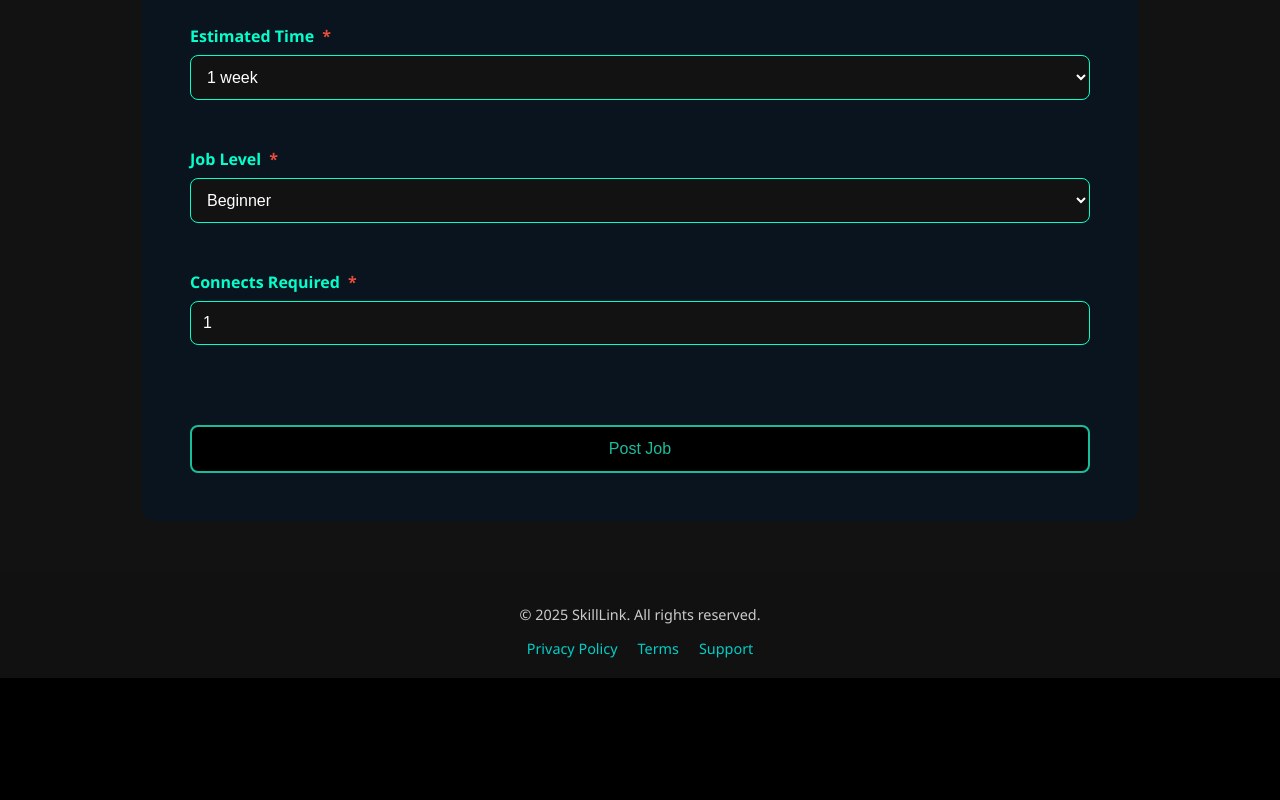
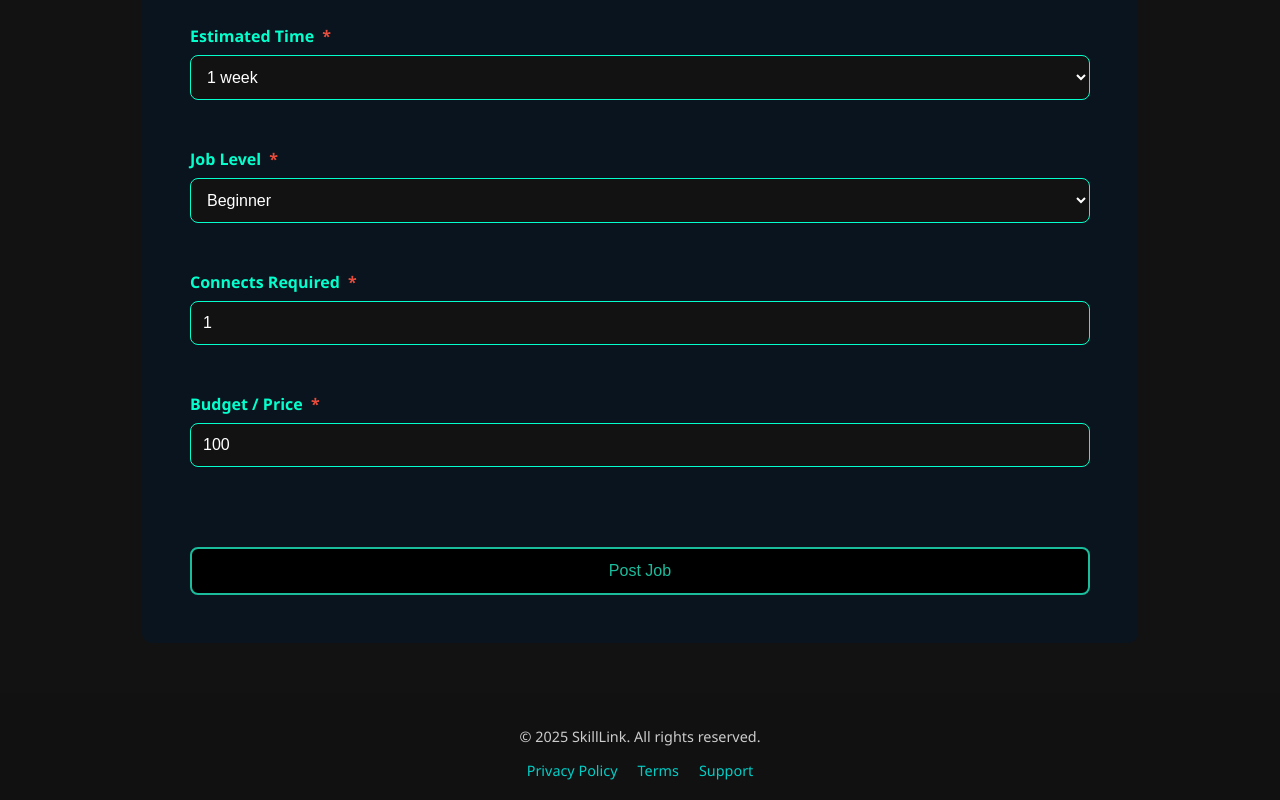
Before and after one commit to 10anees/SkillLink, a React (Vite) app in the folder client/: page /post-job in a window 1280 px wide. Shown: the part 756-1556 px from the top of the page. Before the commit the page ends 1434 px from the top, so only its background shows below. Built offline with nearby package versions, Linux system fonts and the light colour scheme.

Commit message:
Price Added

```diff
--- a/client/src/components/postJob/EstimatedTimeInput.jsx
+++ b/client/src/components/postJob/EstimatedTimeInput.jsx
@@ -18,7 +18,7 @@ const EstimatedTimeInput = ({ estTime, setEstTime }) => {
         <option value="1 week">1 week</option>
         <option value="2 weeks">2 weeks</option>
         <option value="1 month">1 month</option>
-        <option value="Other">Other</option>
+        <option value=" > 1 month">Other</option>
       </select>
     </div>
   );
--- /dev/null
+++ b/client/src/components/postJob/PriceInput.css
@@ -0,0 +1,44 @@
+.price-input {
+    margin-bottom: 1.5rem;
+    display: flex;
+    flex-direction: column;
+    color: #ffffff;
+    font-family: 'Segoe UI', sans-serif;
+  }
+
+  .price-input label {
+    font-weight: 600;
+    margin-bottom: 0.5rem;
+    color: #04ffcd;
+  }
+
+  .price-input .required {
+    color: #e74c3c;
+    margin-left: 4px;
+  }
+
+  .input-container {
+    display: flex;
+    gap: 0.5rem;
+    align-items: center;
+  }
+
+  .input-container input {
+    background-color: #121212;
+    color: #ffffff;
+    border: 1px solid #04ffcd;
+    padding: 0.75rem;
+    border-radius: 8px;
+    font-size: 1rem;
+    width: 100%;
+    outline: none;
+    transition: border-color 0.3s ease;
+  }
+
+  .input-container input:focus {
+    border-color: #1abc9c;
+  }
+
+  .input-container input::placeholder {
+    color: #7f8c8d;
+  }
--- /dev/null
+++ b/client/src/components/postJob/PriceInput.jsx
@@ -0,0 +1,39 @@
+import React, { useState } from 'react';
+import './PriceInput.css';
+
+const PriceInput = ({ price, setPrice }) => {
+  const [inputValue, setInputValue] = useState(price);
+
+  const handleInputChange = (e) => {
+    const value = e.target.value;
+    if (value === '' || /^[0-9]*$/.test(value)) {
+      setInputValue(value);
+    }
+  };
+
+  const handleSubmit = (e) => {
+    e.preventDefault();
+    const value = parseInt(inputValue);
+    if (value >= 1 && value <= 10000) {
+      setPrice(value);
+    }
+  };
+
+  return (
+    <div className="price-input">
+      <label htmlFor="price">Budget / Price <span className="required">*</span></label>
+      <div className="input-container">
+        <input
+          id="price"
+          type="text"
+          value={inputValue}
+          onChange={handleInputChange}
+          onBlur={handleSubmit}
+          placeholder="Enter price ($1 - $10,000)"
+        />
+      </div>
+    </div>
+  );
+};
+
+export default PriceInput;
--- a/client/src/pages/Jobs.jsx
+++ b/client/src/pages/Jobs.jsx
@@ -4,7 +4,7 @@ import JobList from "../components/jobs/JobList";
 import { useAuth } from "../context/AuthContext";
 import "../styles/Jobs.css";
 
-const ActiveJobs = () => {
+const Jobs = () => {
   const { currentUser } = useAuth();
   const [jobs, setJobs] = useState([]);
   const [loading, setLoading] = useState(true);
@@ -16,24 +16,22 @@ const ActiveJobs = () => {
   });
 
   useEffect(() => {
-    const fetchActiveJobs = async () => {
-      if (!currentUser || currentUser.accType !== "Client") return;
-
+    const fetchJobs = async () => {
       try {
         setLoading(true);
         const res = await fetch(
-          `http://localhost:4000/api/v1/jobs/client/${currentUser.userID}?status=Active`
+          `http://localhost:4000/api/v1/jobs/freelancer/${currentUser.userID}`
         );
         const data = await res.json();
         setJobs(Array.isArray(data) ? data : []);
       } catch (err) {
-        console.error("Failed to fetch active jobs:", err);
+        console.error("Failed to fetch jobs:", err);
       } finally {
         setLoading(false);
       }
     };
 
-    fetchActiveJobs();
+    fetchJobs();
   }, [currentUser]);
 
   return (
@@ -44,9 +42,9 @@ const ActiveJobs = () => {
 
       <div className="jobs-main">
         {loading ? (
-          <div className="loading">Loading active jobs...</div>
+          <div className="loading">Loading jobs...</div>
         ) : jobs.length === 0 ? (
-          <div className="no-jobs">No active jobs found</div>
+          <div className="no-jobs">No jobs found</div>
         ) : (
           <JobList jobs={jobs} filters={filters} showActions />
         )}
@@ -55,4 +53,4 @@ const ActiveJobs = () => {
   );
 };
 
-export default ActiveJobs;
+export default Jobs;
--- a/client/src/pages/Login.jsx
+++ b/client/src/pages/Login.jsx
@@ -2,11 +2,11 @@
 import React, { useState } from 'react';
 import '../styles/Login.css';
 import { useNavigate } from 'react-router-dom';
-import { useAuth } from '../context/AuthContext'; // ✅ import context
+import { useAuth } from '../context/AuthContext'; // import context
 
 const Login = () => {
   const navigate = useNavigate();
-  const { login } = useAuth(); // ✅ get login function from context
+  const { login } = useAuth(); // get login function from context
   const [form, setForm] = useState({ email: '', password: '' });
 
   const handleChange = (e) => {
@@ -29,7 +29,6 @@ const Login = () => {
       if (response.ok) {
         console.log('Login successful:', data);
 
-        // ✅ Save user to context
         login({
           userID: data.userID,
           name: data.name,
--- a/client/src/pages/PostJob.jsx
+++ b/client/src/pages/PostJob.jsx
@@ -6,6 +6,7 @@ import SkillTags from "../components/postJob/RequiredSkillsInput";
 import EstimatedTimeInput from "../components/postJob/EstimatedTimeInput";
 import JobLevelSelect from "../components/postJob/JobLevelSelect";
 import ConnectsInput from "../components/postJob/ConnectsRequiredInput";
+import PriceInput from "../components/postJob/PriceInput"; // ✅ import new component
 import { useAuth } from '../context/AuthContext';
 import axios from "axios";
 
@@ -16,14 +17,12 @@ const PostJob = () => {
   const [estTime, setEstTime] = useState("1 week");
   const [jobLevel, setJobLevel] = useState("Beginner");
   const [connectsRequired, setConnectsRequired] = useState(1);
+  const [price, setPrice] = useState(100); // ✅ new state
   const [statusMessage, setStatusMessage] = useState("");
   const { user } = useAuth();
 
   const handleSubmit = async (e) => {
     e.preventDefault();
-
-    // Replace with actual userID of the logged-in client (you might fetch it from context or localStorage)
-    const userID = localStorage.getItem("userID");
 
     if (!user || !user.userID) {
       setStatusMessage("You must be logged in to post a job.");
@@ -33,16 +32,17 @@ const PostJob = () => {
     const jobData = {
       title,
       description,
-      targetSkills: targetSkills.join(", "), // Convert array to string
+      targetSkills: targetSkills.join(", "),
       estTime,
       jobLevel,
       connectsRequired,
+      price, // ✅ include price in payload
     };
 
     try {
       const response = await axios.post("http://localhost:4000/api/v1/jobs", jobData, {
         headers: {
-          "user-id": user.userID, // Add userID to headers
+          "user-id": user.userID,
         },
       });
       setStatusMessage("Job posted successfully!");
@@ -53,6 +53,7 @@ const PostJob = () => {
       setEstTime("1 week");
       setJobLevel("Beginner");
       setConnectsRequired(1);
+      setPrice(100); // ✅ reset
     } catch (error) {
       console.error("Error posting job:", error);
       setStatusMessage("Failed to post job. Try again.");
@@ -64,23 +65,13 @@ const PostJob = () => {
       <h1>Post a Job</h1>
       <form onSubmit={handleSubmit} className="post-job-form">
         <JobTitleInput title={title} setTitle={setTitle} />
-        <JobDescriptionInput
-          description={description}
-          setDescription={setDescription}
-        />
-        <SkillTags
-          targetSkills={targetSkills}
-          setTargetSkills={setTargetSkills}
-        />
+        <JobDescriptionInput description={description} setDescription={setDescription} />
+        <SkillTags targetSkills={targetSkills} setTargetSkills={setTargetSkills} />
         <EstimatedTimeInput estTime={estTime} setEstTime={setEstTime} />
         <JobLevelSelect jobLevel={jobLevel} setJobLevel={setJobLevel} />
-        <ConnectsInput
-          connectsRequired={connectsRequired}
-          setConnectsRequired={setConnectsRequired}
-        />
-        <button type="submit" className="submit-btn">
-          Post Job
-        </button>
+        <ConnectsInput connectsRequired={connectsRequired} setConnectsRequired={setConnectsRequired} />
+        <PriceInput price={price} setPrice={setPrice} /> {/* ✅ New input field */}
+        <button type="submit" className="submit-btn">Post Job</button>
         {statusMessage && <p className="status-msg">{statusMessage}</p>}
       </form>
     </div>
```
Also changed, not shown: 1 other file (tests, documents, lock files or other folders).
